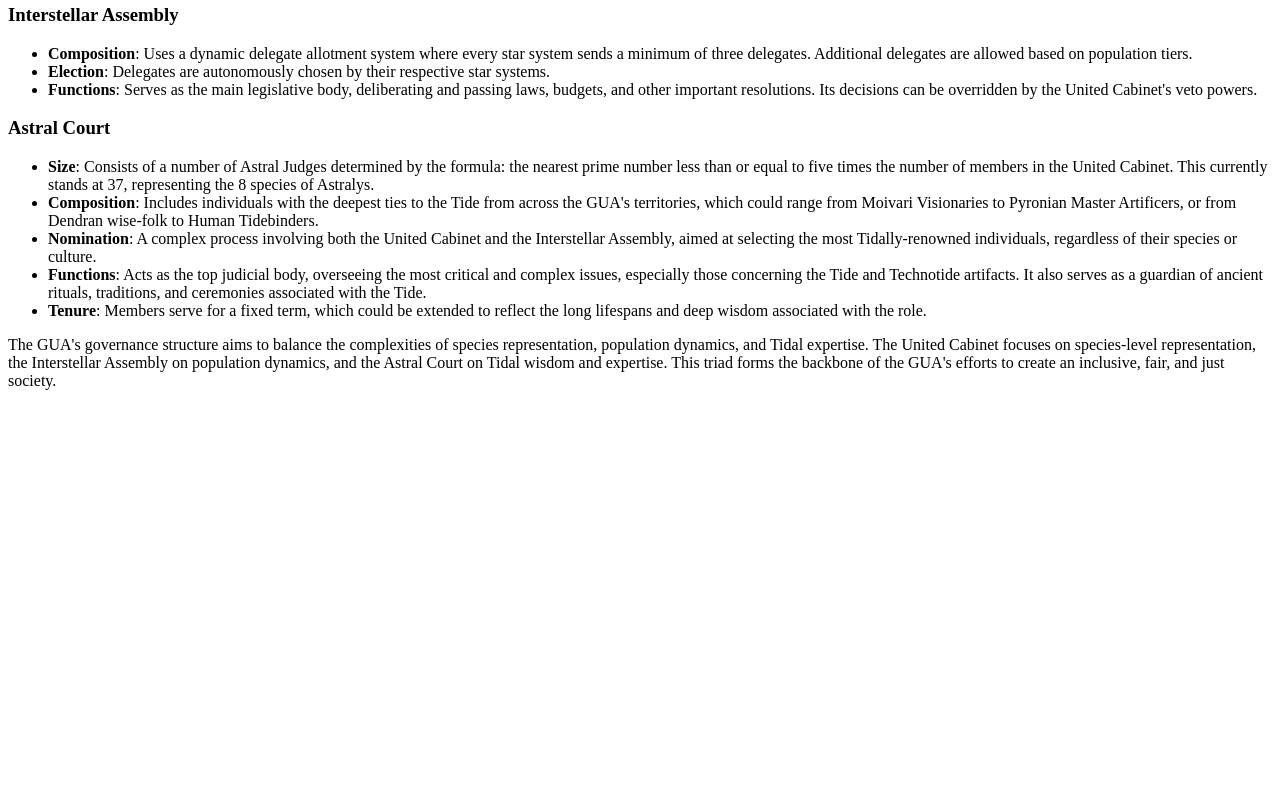
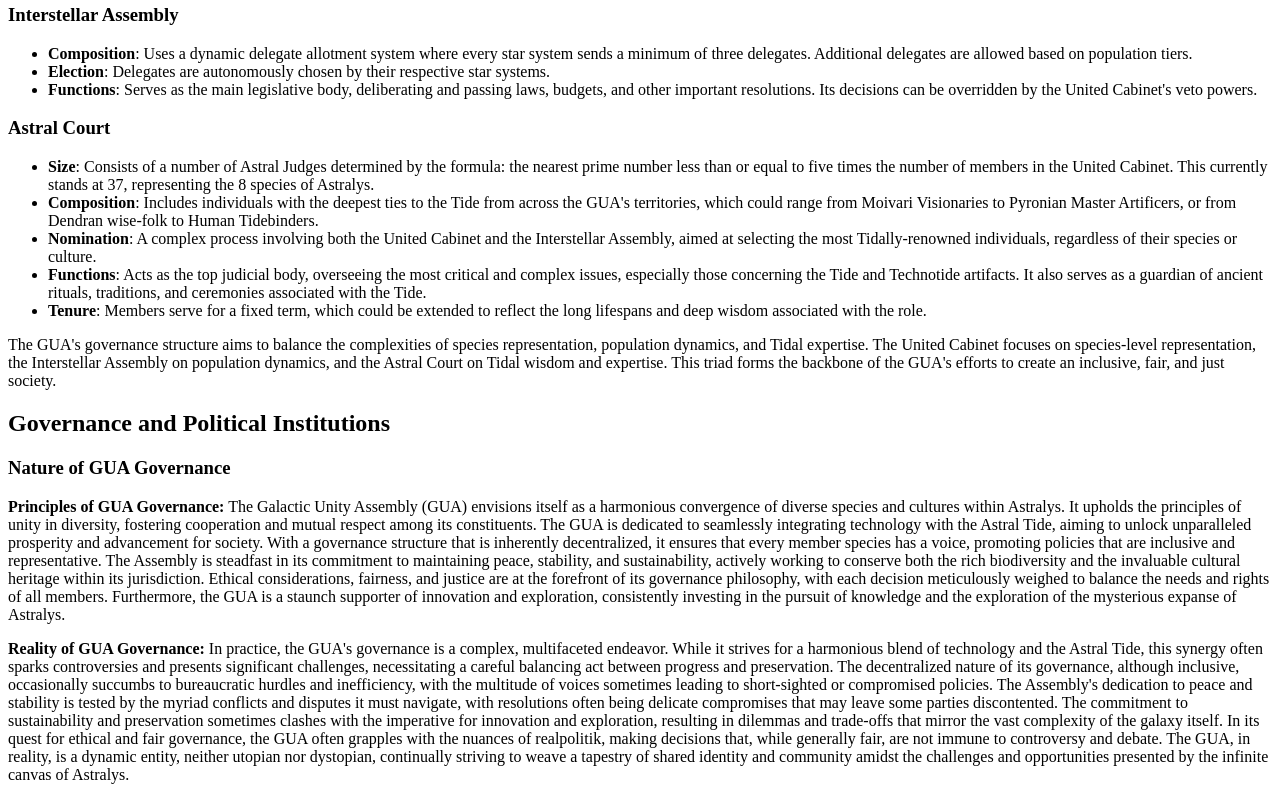
Before and after one commit to alareti/frontend, a Next.js app: page /astralys/galactic-unity-assembly in a window 1280 px wide. Shown: the part 4019-4819 px from the top of the page. Before the commit the page ends 4425 px from the top, so only its background shows below. Built offline with nearby package versions, Linux system fonts and the light colour scheme.

Commit message:
Add Nature of GUA Governance

```diff
--- a/src/app/astralys/galactic-unity-assembly/page.tsx
+++ b/src/app/astralys/galactic-unity-assembly/page.tsx
@@ -565,6 +565,50 @@ export default function Index() {
         and expertise. This triad forms the backbone of the GUA&apos;s efforts
         to create an inclusive, fair, and just society.
       </p>
+      <h2>Governance and Political Institutions</h2>
+      <h3>Nature of GUA Governance</h3>
+      <p>
+        <strong>Principles of GUA Governance:</strong> The Galactic Unity
+        Assembly (GUA) envisions itself as a harmonious convergence of diverse
+        species and cultures within Astralys. It upholds the principles of unity
+        in diversity, fostering cooperation and mutual respect among its
+        constituents. The GUA is dedicated to seamlessly integrating technology
+        with the Astral Tide, aiming to unlock unparalleled prosperity and
+        advancement for society. With a governance structure that is inherently
+        decentralized, it ensures that every member species has a voice,
+        promoting policies that are inclusive and representative. The Assembly
+        is steadfast in its commitment to maintaining peace, stability, and
+        sustainability, actively working to conserve both the rich biodiversity
+        and the invaluable cultural heritage within its jurisdiction. Ethical
+        considerations, fairness, and justice are at the forefront of its
+        governance philosophy, with each decision meticulously weighed to
+        balance the needs and rights of all members. Furthermore, the GUA is a
+        staunch supporter of innovation and exploration, consistently investing
+        in the pursuit of knowledge and the exploration of the mysterious
+        expanse of Astralys.
+      </p>
+      <p>
+        <strong>Reality of GUA Governance:</strong> In practice, the GUA&apos;s
+        governance is a complex, multifaceted endeavor. While it strives for a
+        harmonious blend of technology and the Astral Tide, this synergy often
+        sparks controversies and presents significant challenges, necessitating
+        a careful balancing act between progress and preservation. The
+        decentralized nature of its governance, although inclusive, occasionally
+        succumbs to bureaucratic hurdles and inefficiency, with the multitude of
+        voices sometimes leading to short-sighted or compromised policies. The
+        Assembly&apos;s dedication to peace and stability is tested by the
+        myriad conflicts and disputes it must navigate, with resolutions often
+        being delicate compromises that may leave some parties discontented. The
+        commitment to sustainability and preservation sometimes clashes with the
+        imperative for innovation and exploration, resulting in dilemmas and
+        trade-offs that mirror the vast complexity of the galaxy itself. In its
+        quest for ethical and fair governance, the GUA often grapples with the
+        nuances of realpolitik, making decisions that, while generally fair, are
+        not immune to controversy and debate. The GUA, in reality, is a dynamic
+        entity, neither utopian nor dystopian, continually striving to weave a
+        tapestry of shared identity and community amidst the challenges and
+        opportunities presented by the infinite canvas of Astralys.
+      </p>
     </>
   );
 }
```
